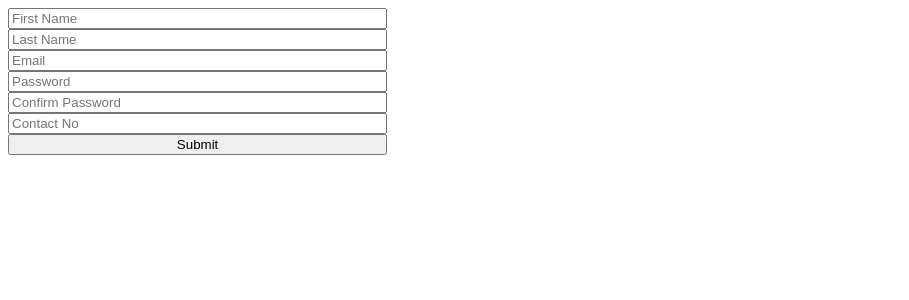
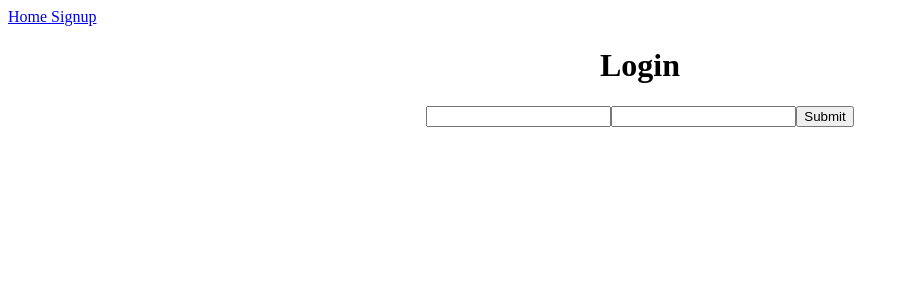
Before and after one commit to sshahzaiib/react, a React (Create React App) app: page /login in a window 1280 px wide. Shown: the top 300 px of the page, without its empty margins (0-909 px from the left). Built offline with nearby package versions, Linux system fonts and the light colour scheme.

Commit message:
Forms -- React Router Dom -- Routes -- Link and NavLink -- Form Validaion -- Formik

```diff
--- a/package.json
+++ b/package.json
@@ -6,8 +6,10 @@
     "@testing-library/jest-dom": "^5.11.4",
     "@testing-library/react": "^11.1.0",
     "@testing-library/user-event": "^12.1.10",
+    "formik": "^2.2.9",
     "react": "^17.0.2",
     "react-dom": "^17.0.2",
+    "react-router-dom": "^5.2.0",
     "react-scripts": "4.0.3",
     "web-vitals": "^1.0.1"
   },
--- a/src/App.css
+++ b/src/App.css
@@ -7,3 +7,7 @@
   flex-direction: column;
   width: 30%;
 }
+
+.link-active {
+  color: red;
+}
--- a/src/App.js
+++ b/src/App.js
@@ -1,11 +1,16 @@
-import './App.css';
-import SignupFrom from './components/signupForm'
+import "./App.css";
+import { BrowserRouter } from "react-router-dom";
+import Routes from './routes'
+import Navbar from "./components/navbar";
 
 function App() {
   return (
-    <div className="App">
-     <SignupFrom />
-    </div>
+    <BrowserRouter>
+    <Navbar />
+      <div className="App">
+        <Routes />
+      </div>
+    </BrowserRouter>
   );
 }
 
--- /dev/null
+++ b/src/components/loginForm/index.js
@@ -0,0 +1,28 @@
+import React from "react";
+import { Formik, Form, Field, ErrorMessage } from "formik";
+
+const LoginForm = () => (
+  <Formik
+    initialValues={{ email: "", password: "" }}
+    onSubmit={(values, { setSubmitting }) => {
+      setTimeout(() => {
+        alert(JSON.stringify(values, null, 2));
+
+        setSubmitting(false);
+      }, 400);
+    }}>
+    {({ isSubmitting }) => (
+      <Form>
+        <Field type="email" name="email" />
+        <ErrorMessage name="email" component="div" />
+        <Field type="password" name="password" />
+        <ErrorMessage name="password" component="div" />
+        <button type="submit" disabled={isSubmitting}>
+          Submit
+        </button>
+      </Form>
+    )}
+  </Formik>
+);
+
+export default LoginForm;
--- /dev/null
+++ b/src/components/navbar/index.js
@@ -0,0 +1,12 @@
+import { NavLink } from "react-router-dom";
+
+function Navbar() {
+  return (
+    <nav>
+      <NavLink exact activeClassName="link-active" to="/">Home </NavLink>
+      <NavLink activeClassName="link-active" to="/signup">Signup</NavLink>
+    </nav>
+  );
+}
+
+export default Navbar;
--- /dev/null
+++ b/src/components/signupForm/helpers.js
@@ -0,0 +1,45 @@
+function validateEmail(email) {
+  const re = /^(([^<>()[\]\\.,;:\s@"]+(\.[^<>()[\]\\.,;:\s@"]+)*)|(".+"))@((\[[0-9]{1,3}\.[0-9]{1,3}\.[0-9]{1,3}\.[0-9]{1,3}\])|(([a-zA-Z\-0-9]+\.)+[a-zA-Z]{2,}))$/;
+  return re.test(String(email).toLowerCase());
+}
+
+export function validate(state) {
+
+  const regEx = /^[a-z][a-z\s]*$/;
+  let errors = {};
+
+    if (state.firstName.trim() === "") {
+      errors.firstName = "First name can't be empty";
+    } else if (!state.firstName.match(regEx)) {
+      errors.firstName = "Name can only contain alphabets";
+    }
+
+    if (state.lastName.trim() === "") {
+      errors.lastName = "Last name can't be empty";
+    } else if (!state.lastName.match(regEx)) {
+      errors.lastName = "Name can only contain alphabets";
+    }
+    if (state.email.trim() === "") {
+      errors.email = "Email can't be empty";
+    } else if(!validateEmail(state.email)) {
+      errors.email = "Email is invalid"
+    }
+    if (state.password.trim() === "") {
+      errors.password = "Password can't be empty";
+    } else if (state.password.length < 8) {
+      errors.password =
+        "Password must be equal to or greater than 8 characters";
+    }
+    if (state.confirmPassword.trim() === "") {
+      errors.confirmPassword = "Confirm password can't be empty";
+    } else if (state.confirmPassword !== state.password) {
+      errors.confirmPassword = "Passwords do not match";
+    }
+    if (state.contact.trim() === "") {
+      errors.contact = "Contact can't be empty";
+    }
+
+
+    return errors
+
+}
--- a/src/components/signupForm/index.js
+++ b/src/components/signupForm/index.js
@@ -1,4 +1,5 @@
-import { useState } from "react"
+import { useState } from "react";
+import { validate } from "./helpers";
 
 const SignupForm = () => {
   const [state, setState] = useState({
@@ -7,32 +8,87 @@ const SignupForm = () => {
     email: "",
     password: "",
     confirmPassword: "",
-    contact: ""
-    })
+    contact: "",
+  });
+
+  const [errors, setErrors] = useState({});
 
   const handleChange = (event) => {
     setState({
       ...state,
-      [event.target.name]: event.target.value
-    })
-  }
+      [event.target.name]: event.target.value,
+    });
+  };
 
   const handleSubmit = (event) => {
-    event.preventDefault()
+    const errors = validate(state)
 
-    console.log(state)
-  }
+    event.preventDefault();
 
-  return (<form className="signup-form" onSubmit={handleSubmit}>
-    <input name="firstName" value={state.firstName} type="text" placeholder="First Name" onChange={handleChange} />
-    <input name="lastName" value={state.lastName} type="text" placeholder="Last Name" onChange={handleChange} />
-    <input name="email" value={state.email} type="email" placeholder="Email" onChange={handleChange} />
-    <input name="password" value={state.password} type="password" placeholder="Password" onChange={handleChange} />
-    <input name="confirmPassword" value={state.confirmPassword} type="password" placeholder="Confirm Password" onChange={handleChange} />
-    <input name="contact" value={state.contact} type="number" placeholder="Contact No" onChange={handleChange} />
+    if (Object.keys(errors).length > 0) {
+      return setErrors(errors);
+    } else {
+      setErrors({})
+    }
 
-    <input type="Submit" value="Submit" readOnly />
-  </form>)
-}
 
-export default SignupForm
+    console.log(state);
+  };
+
+  return (
+    <form className="signup-form" onSubmit={handleSubmit}>
+      <input
+        name="firstName"
+        value={state.firstName}
+        type="text"
+        placeholder="First Name"
+        onChange={handleChange}
+      />
+      <span>{errors.firstName}</span>
+      <input
+        name="lastName"
+        value={state.lastName}
+        type="text"
+        placeholder="Last Name"
+        onChange={handleChange}
+      />
+      <span>{errors.lastName}</span>
+      <input
+        name="email"
+        value={state.email}
+        type="email"
+        placeholder="Email"
+        onChange={handleChange}
+      />
+      <span>{errors.email}</span>
+      <input
+        name="password"
+        value={state.password}
+        type="password"
+        placeholder="Password"
+        onChange={handleChange}
+      />
+      <span>{errors.password}</span>
+      <input
+        name="confirmPassword"
+        value={state.confirmPassword}
+        type="password"
+        placeholder="Confirm Password"
+        onChange={handleChange}
+      />
+      <span>{errors.confirmPassword}</span>
+      <input
+        name="contact"
+        value={state.contact}
+        type="number"
+        placeholder="Contact No"
+        onChange={handleChange}
+      />
+      <span>{errors.contact}</span>
+
+      <input type="Submit" value="Submit" readOnly />
+    </form>
+  );
+};
+
+export default SignupForm;
--- /dev/null
+++ b/src/pages/home/index.js
@@ -0,0 +1,9 @@
+function Home() {
+  return (
+    <div>
+      <h1>Home</h1>
+    </div>
+  );
+}
+
+export default Home
--- /dev/null
+++ b/src/pages/login/index.js
@@ -0,0 +1,12 @@
+import LoginForm from "../../components/loginForm";
+
+function Login() {
+  return (
+    <div>
+      <h1>Login</h1>
+      <LoginForm />
+    </div>
+  );
+}
+
+export default Login;
--- /dev/null
+++ b/src/pages/signup/index.js
@@ -0,0 +1,12 @@
+import SignupForm from '../../components/signupForm'
+
+function Signup() {
+  return (
+    <div>
+      <h1>Signup</h1>
+      <SignupForm />
+    </div>
+  );
+}
+
+export default Signup;
--- /dev/null
+++ b/src/routes.js
@@ -0,0 +1,24 @@
+import {
+  Switch,
+  Route
+} from 'react-router-dom'
+import Home from './pages/home'
+import Login from './pages/login'
+import Signup from './pages/signup'
+
+function Routes() {
+  return <Switch>
+    <Route exact path='/'>
+      <Home />
+    </Route>
+    <Route path="/signup">
+      <Signup />
+    </Route>
+    <Route path="/login">
+      <Login />
+    </Route>
+
+  </Switch>
+}
+
+export default Routes
```
